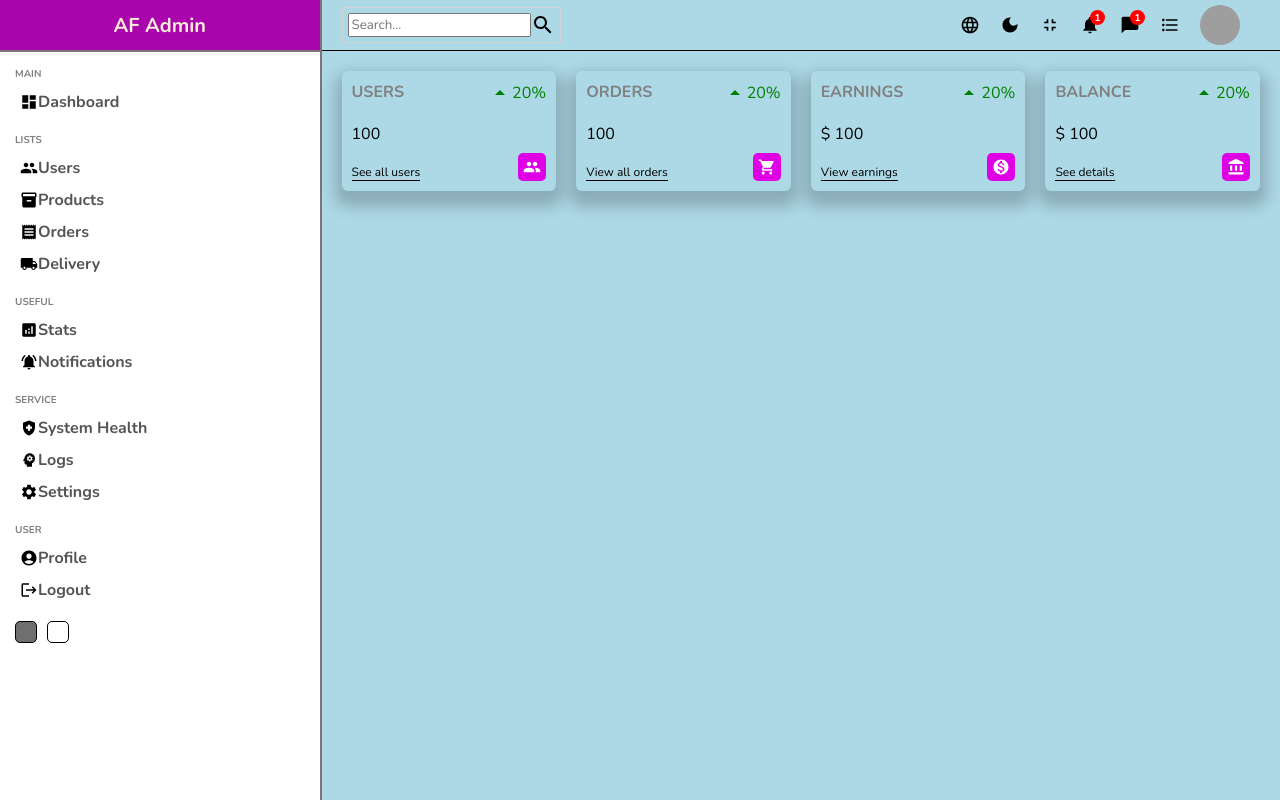
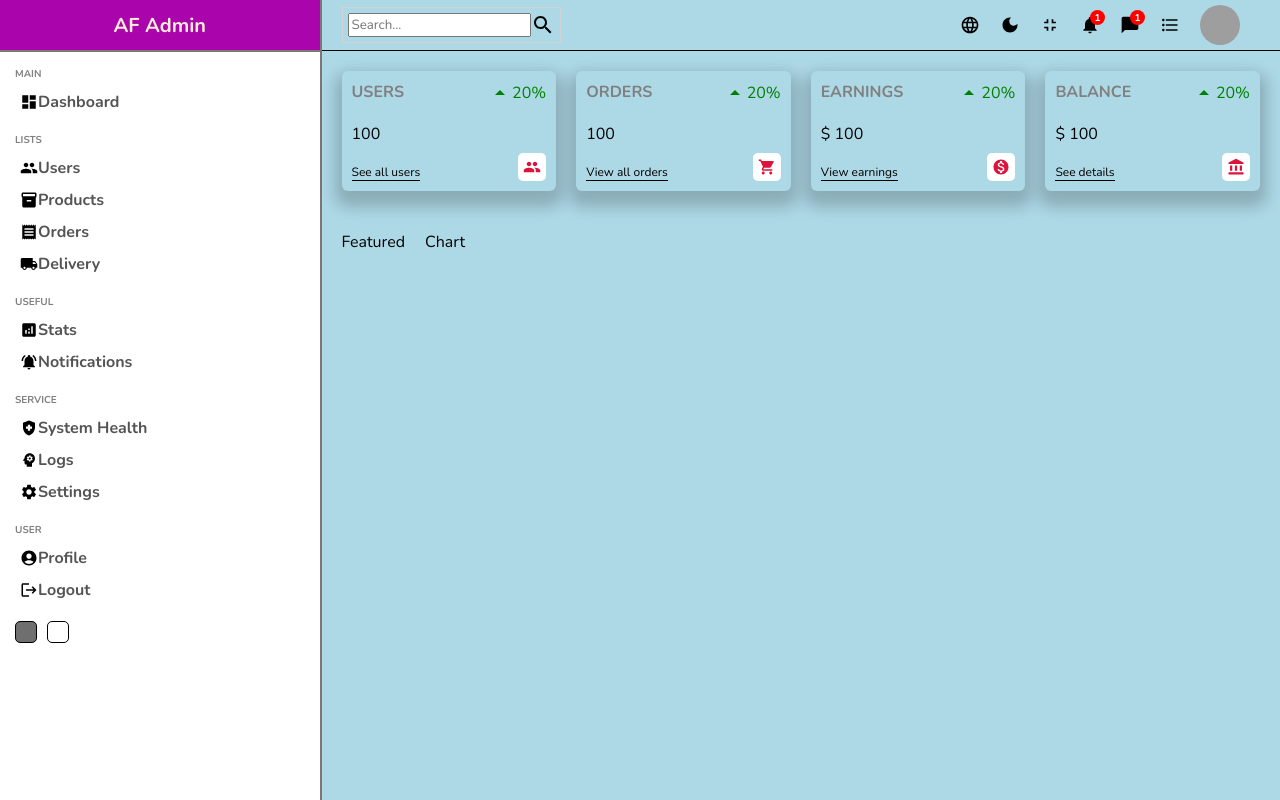
Before and after one commit to barksanto/AF-admin-panel, a React (Create React App) app: page / in a window 1280 px wide. Built offline with nearby package versions, Linux system fonts and the light colour scheme; grey boxes are pictures that could not be loaded.

Commit message:
create charts container with Featured and Chart components

```diff
--- /dev/null
+++ b/src/components/chart/Chart.jsx
@@ -0,0 +1,9 @@
+import "./chart.scss"
+
+function Chart() {
+  return (
+    <div className="chart">Chart</div>
+  )
+}
+
+export default Chart
--- /dev/null
+++ b/src/components/featured/Featured.jsx
@@ -0,0 +1,9 @@
+import "./featured.scss"
+
+function Featured() {
+  return (
+    <div className="featured">Featured</div>
+  )
+}
+
+export default Featured
--- a/src/components/widget/Widget.js
+++ b/src/components/widget/Widget.jsx
@@ -18,7 +18,15 @@ const Widget = ({ type }) => {
         title: "USERS",
         isMoney: false,
         link: "See all users",
-        icon: <PeopleIcon className="icon" />,
+        icon: (
+          <PeopleIcon
+            className="icon"
+            style={{
+              color: "crimson",
+              backgroundColor: "white",
+            }}
+          />
+        ),
       }
       break
     case "order":
@@ -26,7 +34,15 @@ const Widget = ({ type }) => {
         title: "ORDERS",
         isMoney: false,
         link: "View all orders",
-        icon: <ShoppingCartIcon className="icon" />,
+        icon: (
+          <ShoppingCartIcon
+            className="icon"
+            style={{
+              color: "crimson",
+              backgroundColor: "white",
+            }}
+          />
+        ),
       }
       break
     case "earnings":
@@ -34,7 +50,15 @@ const Widget = ({ type }) => {
         title: "EARNINGS",
         isMoney: true,
         link: "View earnings",
-        icon: <MonetizationOnIcon className="icon" />,
+        icon: (
+          <MonetizationOnIcon
+            className="icon"
+            style={{
+              color: "crimson",
+              backgroundColor: "white",
+            }}
+          />
+        ),
       }
       break
     case "balance":
@@ -42,13 +66,21 @@ const Widget = ({ type }) => {
         title: "BALANCE",
         isMoney: true,
         link: "See details",
-        icon: <AccountBalanceIcon className="icon" />,
+        icon: (
+          <AccountBalanceIcon
+            className="icon"
+            style={{
+              color: "crimson",
+              backgroundColor: "white",
+            }}
+          />
+        ),
       }
       break
     default:
       break
   }
-  console.log(data.title)
+
   return (
     <div className="widget">
       <div className="left">
--- a/src/pages/home/Home.jsx
+++ b/src/pages/home/Home.jsx
@@ -2,6 +2,8 @@ import "./home.scss"
 import Sidebar from "../../components/sidebar/Sidebar"
 import Navbar from "../../components/navbar/Navbar"
 import Widget from "../../components/widget/Widget"
+import Featured from "../../components/featured/Featured"
+import Chart from "../../components/chart/Chart"
 
 
 
@@ -19,7 +21,10 @@ const Home = () => {
           <Widget type="order"/>
           <Widget type="earnings"/>
           <Widget type="balance"/>
-
+        </div>
+        <div className="charts">
+          <Featured />
+          <Chart/>
         </div>
 
       </div>
--- a/src/pages/home/home.scss
+++ b/src/pages/home/home.scss
@@ -6,7 +6,7 @@
     flex: 6;
 
 
-    .widgets{
+    .widgets, .charts{
       display: flex;
       padding: 20px;
       gap: 20px;
```
Also changed, not shown: src/components/chart/chart.scss (added), src/components/featured/featured.scss (added).
